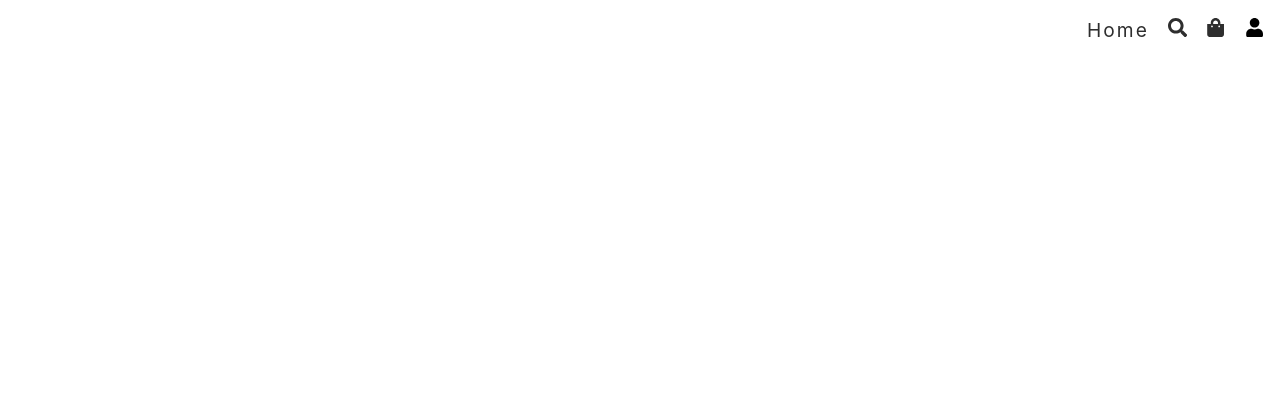
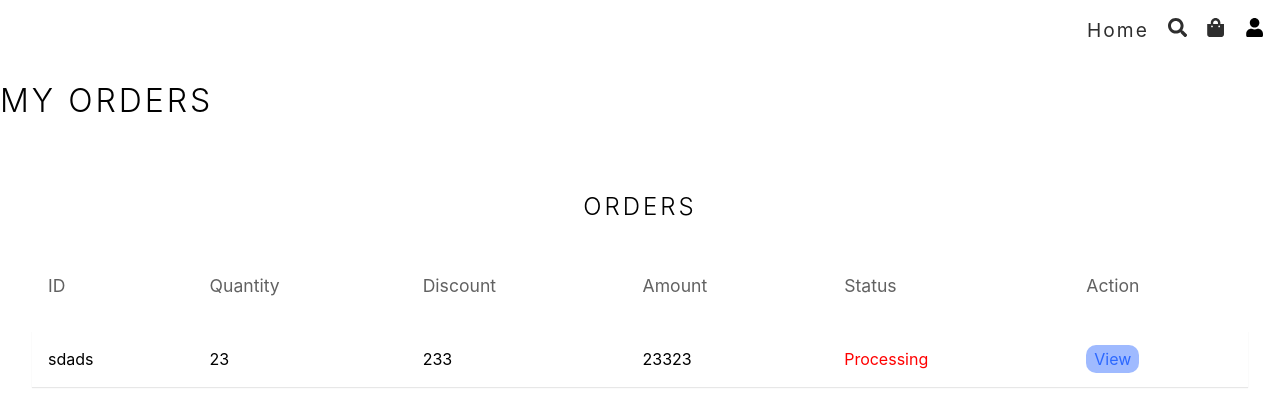
Before and after one commit to tarik619/mern-ecommerce-app-with-typescript, a React (Vite) app: page /orders in a window 1280 px wide. Before the commit this address had no page. Shown: the top 412 px of the page. Built offline with nearby package versions, Linux system fonts and the light colour scheme.

Commit message:
creating orders page and styling and ordersdetails page

```diff
--- a/src/App.tsx
+++ b/src/App.tsx
@@ -8,6 +8,8 @@
 const Cart = lazy(() => import("./pages/Cart"));
 const Shipping = lazy(() => import("./pages/Shipping"));
 const Login = lazy(() => import("./pages/Login"));
+const Orders = lazy(() => import("./pages/Orders"));
+const OrderDetails = lazy(() => import("./pages/OrderDetails"));
 
 // admin routes importing
 
@@ -43,6 +45,8 @@
           {/* logged in user routes */}
           <Route>
             <Route path="/shipping" element={<Shipping />} />
+            <Route path="/orders" element={<Orders />} />
+            <Route path="/order/:id" element={<OrderDetails />} />
           </Route>
           {/* admin routes */}
           <Route
--- /dev/null
+++ b/src/pages/OrderDetails.tsx
@@ -0,0 +1,3 @@
+export default function OrderDetails() {
+  return <div>OrderDetails</div>;
+}
--- /dev/null
+++ b/src/pages/Orders.tsx
@@ -0,0 +1,67 @@
+import { ReactElement, useState } from "react";
+import TableHOC from "../components/admin/TableHOC";
+import { Column } from "react-table";
+import { Link } from "react-router-dom";
+
+type DataType = {
+  _id: string;
+  amount: number;
+  quantity: number;
+  discount: number;
+  status: ReactElement;
+  action: ReactElement;
+};
+
+const column: Column<DataType>[] = [
+  {
+    Header: "ID",
+    accessor: "_id",
+  },
+  {
+    Header: "Quantity",
+    accessor: "quantity",
+  },
+  {
+    Header: "Discount",
+    accessor: "discount",
+  },
+  {
+    Header: "Amount",
+    accessor: "amount",
+  },
+  {
+    Header: "Status",
+    accessor: "status",
+  },
+  {
+    Header: "Action",
+    accessor: "action",
+  },
+];
+
+export default function Orders() {
+  const [rows] = useState<DataType[]>([
+    {
+      _id: "sdads",
+      amount: 23323,
+      quantity: 23,
+      discount: 233,
+      status: <span className="red">Processing</span>,
+      action: <Link to={`/order/sdads`}>View</Link>,
+    },
+  ]);
+
+  const Table = TableHOC<DataType>(
+    column,
+    rows,
+    "dashboard-product-box",
+    "Orders",
+    rows.length > 6
+  )();
+  return (
+    <div className="container">
+      <h1>My Orders</h1>
+      {Table}
+    </div>
+  );
+}
--- a/src/styles/App.scss
+++ b/src/styles/App.scss
@@ -45,6 +45,24 @@
 @import "admin-styles/dashboardapp";
 @import "admin-styles/mediaquery";
 
+.container {
+  max-width: 1367px;
+  width: 100%;
+  margin: auto;
+  overflow: auto;
+  > h1 {
+    @include heading;
+    margin: 1rem 0;
+    text-align: left;
+  }
+}
+
+.heading {
+  @include heading;
+  margin: 1rem 0;
+  text-align: center;
+}
+
 .header {
   @include flex(row, flex-end, stretch, 1.2rem);
   padding: 1rem;
@@ -77,12 +95,6 @@
       @include flex(column, flex-start, center, 0.25rem);
     }
   }
-}
-
-.heading {
-  @include heading;
-  margin: 1rem 0;
-  text-align: center;
 }
 
 .admin-container {
```
